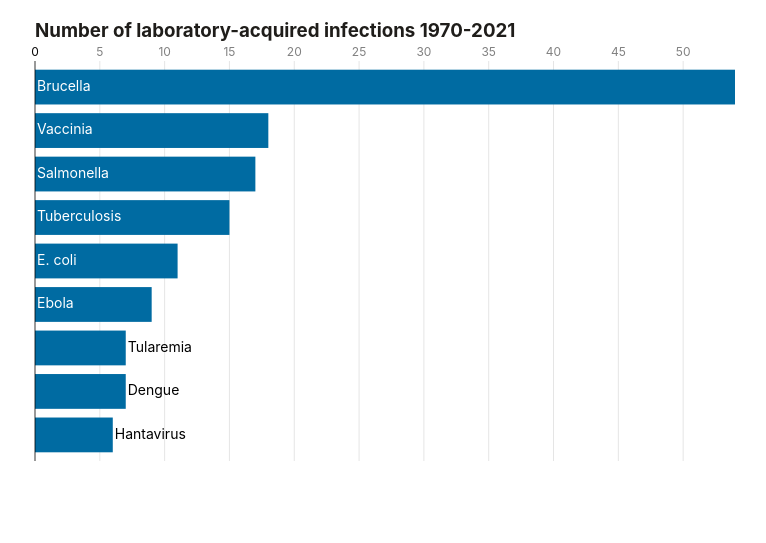
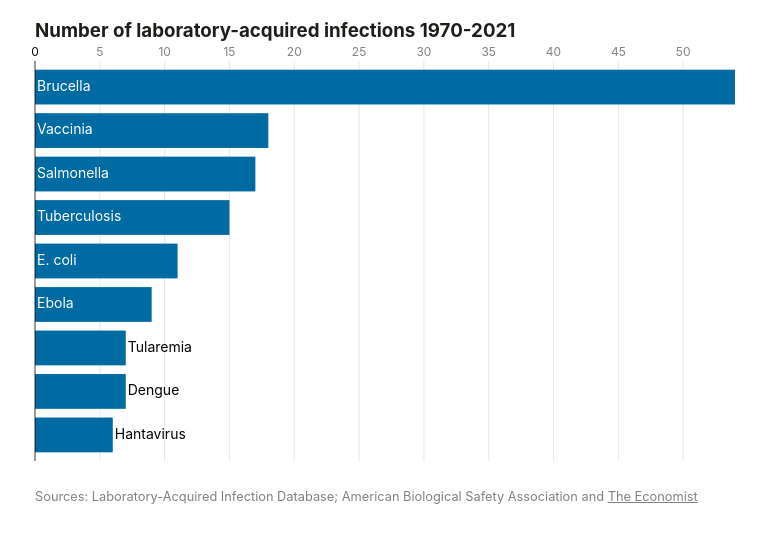
Before and after one commit to msmith126/homepage, a React app: page projects/economist-diseases/index.html in a window 1280 px wide. Shown: the part 115-658 px from the top of the page, without its empty margins (13-779 px from the left). Built offline with nearby package versions, Linux system fonts and the light colour scheme.

Commit message:
add source line

```diff
--- a/projects/economist-diseases/index.html
+++ b/projects/economist-diseases/index.html
@@ -21,6 +21,16 @@
       .home:hover {
         text-decoration: underline;
       }
+
+      .source {
+        margin-top: 1.5rem;
+        font-size: 0.8rem;
+        color: #808080;
+      }
+
+      .source a {
+        color: inherit;
+      }
     </style>
   </head>
   <body>
@@ -28,6 +38,16 @@
     <h1>Escape Artists</h1>
     <h3>Number of laboratory-acquired infections 1970-2021</h3>
     <div id="root"></div>
+    <p class="source">
+      Sources: Laboratory-Acquired Infection Database; American Biological
+      Safety Association and
+      <a
+        href="https://www.economist.com/graphic-detail/2021/08/24/infections-caught-in-laboratories-are-surprisingly-common"
+        target="_blank"
+        rel="noopener"
+        >The Economist</a
+      >
+    </p>
 
     <script type="module" src="./main.tsx"></script>
   </body>
```
